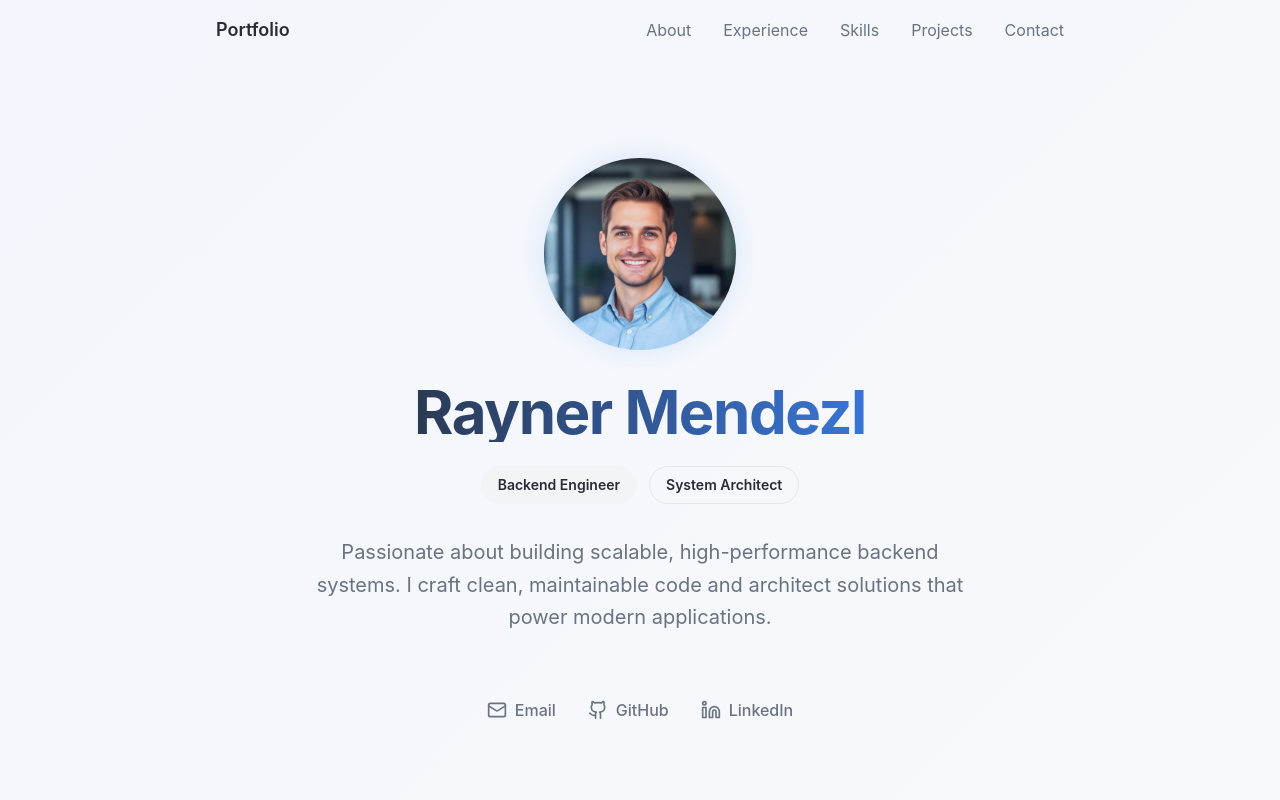
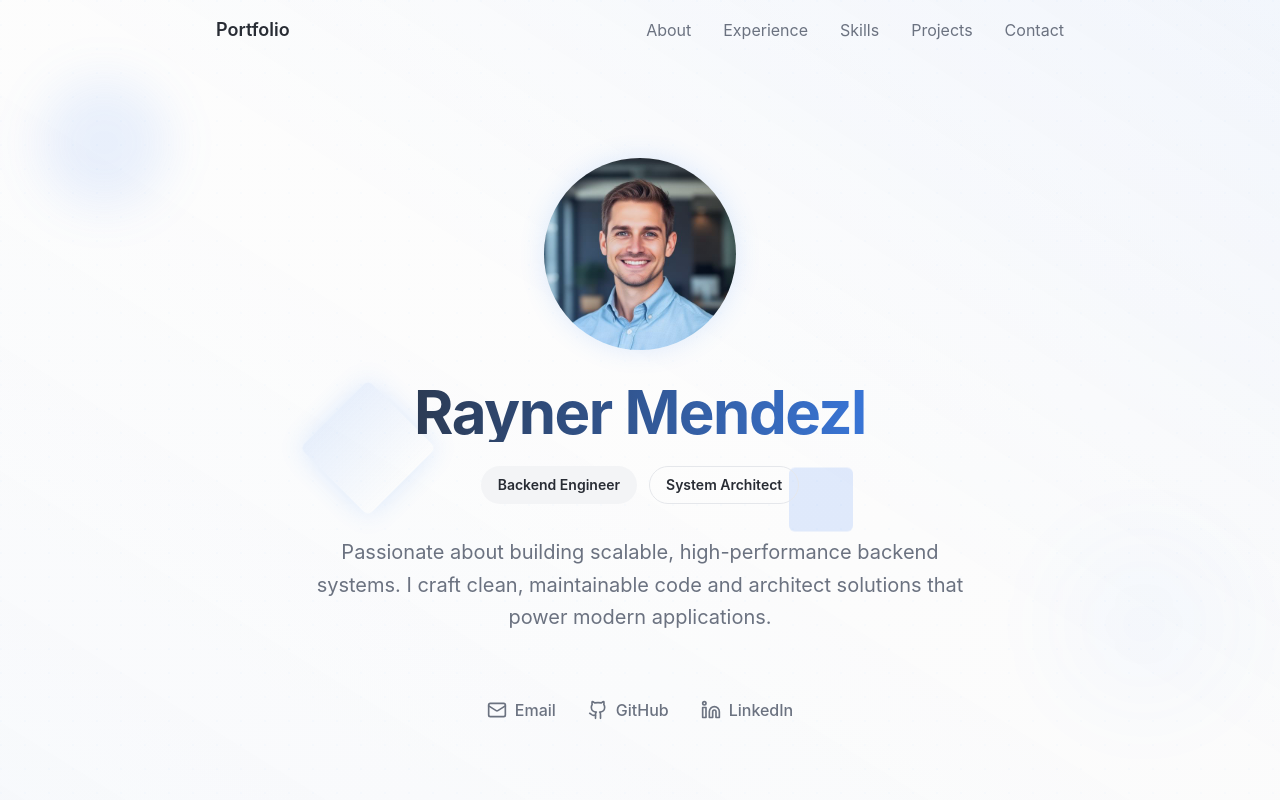
Before and after one commit to RaynerMDZ/rayner-mendez-portfolio, a React (Vite) app: page / in a window 1280 px wide. Shown: the top 800 px of the page. Built offline with nearby package versions, Linux system fonts and the light colour scheme.

Commit message:
Add modern background
Add a modern background to the portfolio website.

```diff
--- a/src/components/Hero.tsx
+++ b/src/components/Hero.tsx
@@ -5,8 +5,18 @@ import profileImage from '@/assets/profile-picture.jpg';
 const Hero = () => {
   return (
     <section id="hero" className="min-h-screen flex items-center justify-center pt-20 relative overflow-hidden">
-      {/* Background gradient */}
-      <div className="absolute inset-0 gradient-tech opacity-50"></div>
+      {/* Modern animated background */}
+      <div className="absolute inset-0 bg-gradient-to-br from-background via-background to-secondary/10"></div>
+      <div className="absolute inset-0 bg-gradient-to-tr from-tech-accent/5 via-transparent to-tech-accent/10 animate-pulse"></div>
+
+      {/* Geometric elements */}
+      <div className="absolute top-20 left-10 w-32 h-32 bg-tech-accent/10 rounded-full blur-xl animate-float"></div>
+      <div className="absolute bottom-20 right-10 w-48 h-48 bg-tech-accent/5 rounded-full blur-2xl animate-pulse"></div>
+      <div className="absolute top-1/2 left-1/4 w-24 h-24 bg-gradient-to-r from-tech-accent/10 to-transparent rounded-lg rotate-45 animate-glow"></div>
+      <div className="absolute bottom-1/3 right-1/3 w-16 h-16 bg-tech-accent/15 rounded-lg rotate-12 animate-float"></div>
+
+      {/* Grid pattern overlay */}
+      <div className="absolute inset-0 opacity-[0.02] bg-[radial-gradient(circle_at_1px_1px,_hsl(var(--tech-accent))_1px,_transparent_0)] bg-[size:24px_24px]"></div>
 
       <div className="max-w-4xl mx-auto px-6 text-center relative z-10">
         <div className="space-y-8 animate-fadeInUp">
```
